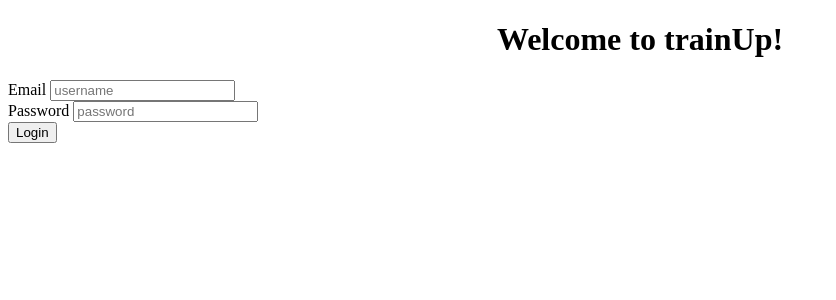
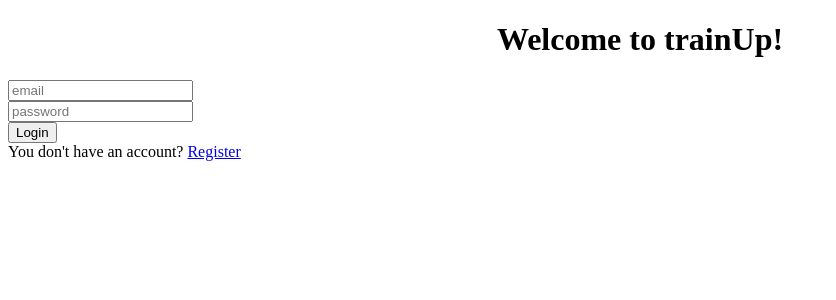
Before and after one commit to alexandru-georgescu/trainUpFrontend, an Angular app in the folder AngularApp/: page /login in a window 1280 px wide. Shown: the top 300 px of the page, without its empty margins (0-836 px from the left). Built offline with nearby package versions, Linux system fonts and the light colour scheme.

Commit message:
front-end v2.0

```diff
--- a/AngularApp/src/app/pages/login-page/login-page.component.html
+++ b/AngularApp/src/app/pages/login-page/login-page.component.html
@@ -1,16 +1,23 @@
 <form id="login" [formGroup]="loginForm" (ngSubmit)="onSubmit()">
-
-    <div>
-        <label> Email </label>
-        <input type="text" placeholder="username" formControlName="email" autocomplete="username"/>
+    <div class="form-group flex">
+        <!-- <label> Email </label> -->
+        <i class="fa fa-user icon" aria-hidden="true"></i>
+        <input type="text" placeholder="email" formControlName="email" autocomplete="email"/>
+        <span *ngIf="submitted && controls.email.errors?.required"> Email is required. </span>
     </div>
 
-    <div>
-        <label> Password </label>
+    <div class="form-group flex">
+        <!-- <label> Password </label> -->
+        <i class="fa fa-lock icon" aria-hidden="true"></i>
         <input type="password" placeholder="password" formControlName="password" autocomplete="current-password"/>
+        <span *ngIf="submitted && controls.password.errors?.required"> Password is required. </span>
     </div>
 
-
     <button type="submit">Login</button>
+    <span *ngIf="wrongInput">Wrong email or password. Try again!</span>
+    <div class="text-container">
+        <span>You don't have an account?&nbsp;</span>
+        <a [routerLink]="['/register']" class="btn btn-link">Register</a>
+    </div>
 
 </form>
--- a/AngularApp/src/app/pages/login-page/login-page.component.ts
+++ b/AngularApp/src/app/pages/login-page/login-page.component.ts
@@ -1,48 +1,67 @@
-import { Component, OnInit } from '@angular/core';
-import { FormBuilder, FormGroup } from '@angular/forms';
+import { Component, OnInit, Input } from '@angular/core';
+import { FormBuilder, FormGroup, Validators } from '@angular/forms';
 import { User } from 'src/app/models/user';
 import { UserService } from 'src/app/services/user-service.service';
+import { Router } from '@angular/router';
+import { ShareServiceService } from 'src/app/services/share-service.service';
+
 
 
 @Component({
   selector: 'app-login-page',
   templateUrl: './login-page.component.html',
-  styleUrls: ['./login-page.component.css']
+  styleUrls: ['./login-page.component.css'],
 })
 export class LoginPageComponent implements OnInit {
 
+
   loginForm : FormGroup;
   user : User[];
+  submitted = false;
+  wrongInput = false;
+
 
   constructor(private formBuilder: FormBuilder,
-              private userService: UserService) {
+              private userService: UserService,
+              private router: Router,
+              private shareUser: ShareServiceService) {
 
    }
 
   ngOnInit() {
     this.loginForm = this.formBuilder.group({
-      email: [''],
-      password: ['']
+      email: ['', Validators.required],
+      password: ['', Validators.required]
       });
   }
 
   get controls() {
     return this.loginForm.controls;
-}
+  }
+
+
 
   onSubmit() {
-    console.log('Submit button Works');
-    console.log(this.controls.email.value);
-    console.log(this.controls.password.value);
-
-    this.login();
+    this.submitted = true;
+    if (this.controls.email.value != '' && this.controls.password.value != '') {
+      this.login();
+    }
   }
 
   login() {
     let url = 'http://localhost:8080/login?username=' + this.controls.email.value + '&password=' + this.controls.password.value;
     this.userService.findAll(url).subscribe(data => {
       this.user = data;
-      console.log(this.user);
+      if (this.user == null) {
+        this.controls.email.setValue('');
+        this.controls.password.setValue('');
+        this.submitted = false;
+        this.wrongInput = true;
+
+      } else {
+        this.router.navigate(['/user']);
+        this.shareUser.getUserData(this.user);
+      }
     });
   }
 }
--- a/AngularApp/src/app/pages/register-page/register-page.component.html
+++ b/AngularApp/src/app/pages/register-page/register-page.component.html
@@ -43,4 +43,5 @@
         <span>Already have an account?&nbsp;</span>
         <a [routerLink]="['/login']" class="btn btn-link">Login</a>
     </div>
+
 </form>
```
Also changed, not shown: AngularApp/src/app/app-routing.module.ts (+6 -3 lines), AngularApp/src/app/app.module.ts (+10 -2 lines), AngularApp/src/app/pages/register-page/register-page.component.ts (line endings or trailing spaces), 1 other file (tests, documents, lock files or other folders).
